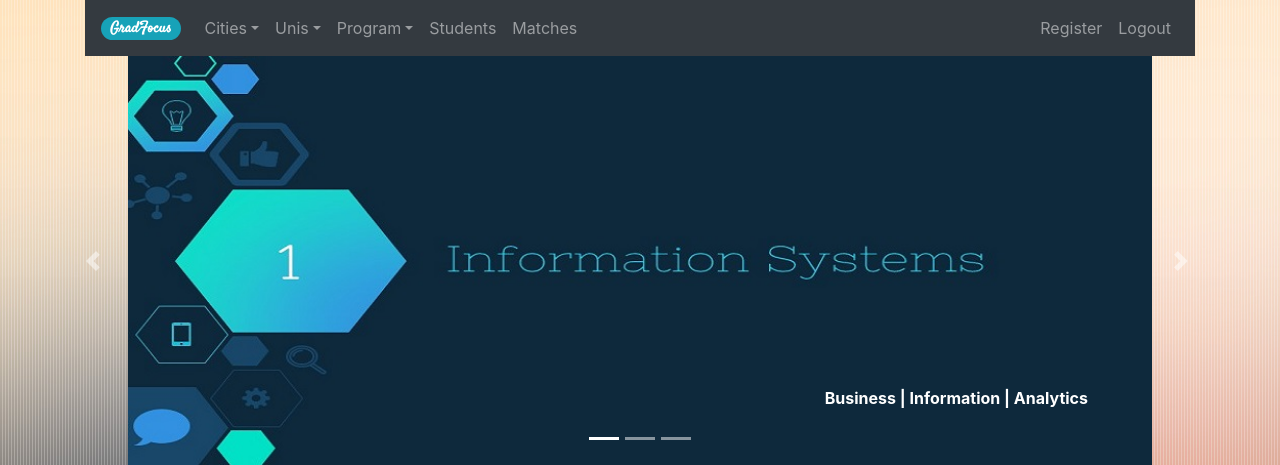
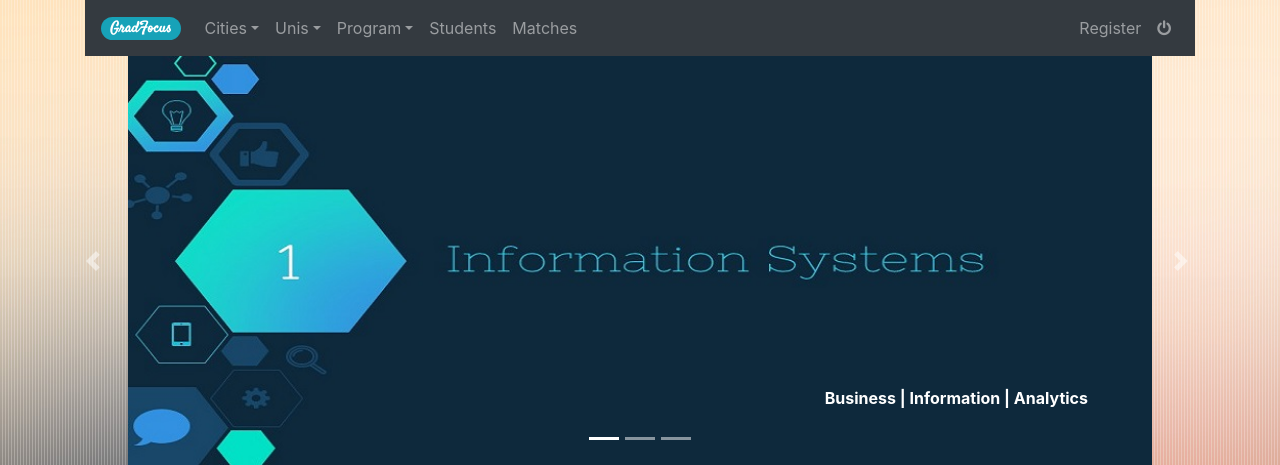
Before and after one commit to hadkarAnish/GradFocus, a Django app: page / in a window 1280 px wide. Shown: the top 465 px of the page. Run offline with Django 3.2, Linux system fonts and the light colour scheme; the visitor is signed in with stand-in values (Sample User, id 1); data that the repository does not hold is empty; some libraries are stand-ins or nearby versions.

Commit message:
Re added font awesome icons for logout and adding new city

```diff
--- a/rankings/templates/rankings/index.html
+++ b/rankings/templates/rankings/index.html
@@ -55,7 +55,7 @@
                             <form action="{% url 'rankings:city_add' %}" method="post" style="display: inline;">
                                 {% csrf_token %}
                                 <button type="submit" class="btn btn-secondary btn-m btn-block">
-                                    &nbsp; Add New City
+                                    &nbsp; <i class="fa fa-plus-circle" aria-hidden="true"></i>   New City
                                 </button>
                             </form>
                         </div>
@@ -111,7 +111,7 @@
             <ul class="navbar-nav">
                 <!--todo about for index-->
                 <li class="nav-item mr-auto"><a class="nav-link" href="{% url 'rankings:register' %}">Register</a></li>
-                <li class="nav-item"><a class="nav-link" href="{% url 'rankings:logout_user' %}">Logout</a></li>
+                <li class="nav-item"><a class="nav-link" href="{% url 'rankings:logout_user' %}"><i class="fa fa-power-off" aria-hidden="true"></i></a></li>
             </ul>
         </nav>
     </div>
```
